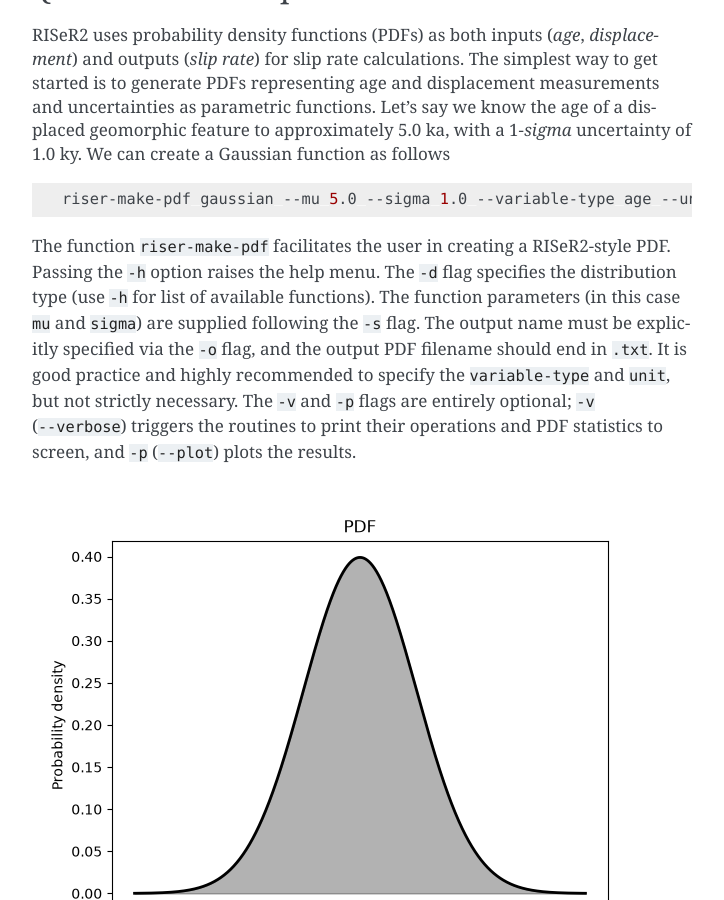
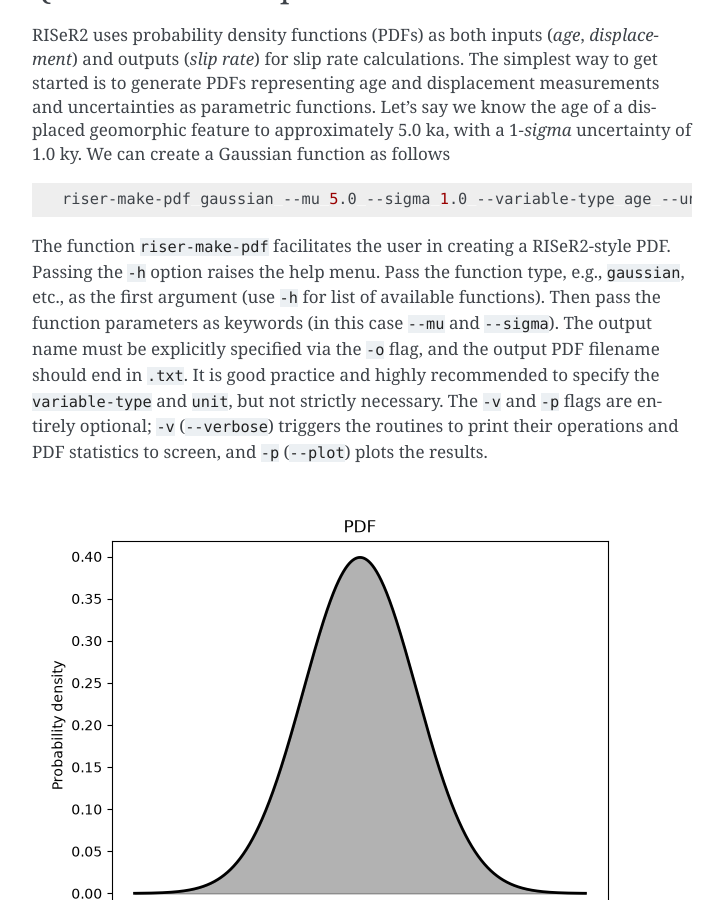
Before and after one commit to rzinke/RISeR2, a Sphinx documentation site: the page built from docs/source/getting_started.md, in a window 1280 px wide and 900 px high, scrolled down 1041 px. Shown: the whole window, without its empty margins (388-1112 px from the left). Built offline with Sphinx 7.4.7, drawn with Linux system fonts in a browser that asks for light colours.

Commit message:
Update getting started with make_pdf revisions.

````diff
--- a/docs/source/getting_started.md
+++ b/docs/source/getting_started.md
@@ -52,7 +52,7 @@
 riser-make-pdf gaussian --mu 5.0 --sigma 1.0 --variable-type age --unit ky -o age.txt -v -p
 ```
 
-The function `riser-make-pdf` facilitates the user in creating a RISeR2-style PDF. Passing the `-h` option raises the help menu. The `-d` flag specifies the distribution type (use `-h` for list of available functions). The function parameters (in this case `mu` and `sigma`) are supplied following the `-s` flag. The output name must be explicitly specified via the `-o` flag, and the output PDF filename should end in `.txt`. It is good practice and highly recommended to specify the `variable-type` and `unit`, but not strictly necessary. The `-v` and `-p` flags are entirely optional; `-v` (`--verbose`) triggers the routines to print their operations and PDF statistics to screen, and `-p` (`--plot`) plots the results.
+The function `riser-make-pdf` facilitates the user in creating a RISeR2-style PDF. Passing the `-h` option raises the help menu. Pass the function type, e.g., `gaussian`, etc., as the first argument (use `-h` for list of available functions). Then pass the function parameters as keywords (in this case `--mu` and `--sigma`). The output name must be explicitly specified via the `-o` flag, and the output PDF filename should end in `.txt`. It is good practice and highly recommended to specify the `variable-type` and `unit`, but not strictly necessary. The `-v` and `-p` flags are entirely optional; `-v` (`--verbose`) triggers the routines to print their operations and PDF statistics to screen, and `-p` (`--plot`) plots the results.
 
 ![Quick start example age PDF](getting_started-age.png)
 
````
Also changed, not shown: README.md (+1 -1 lines).
